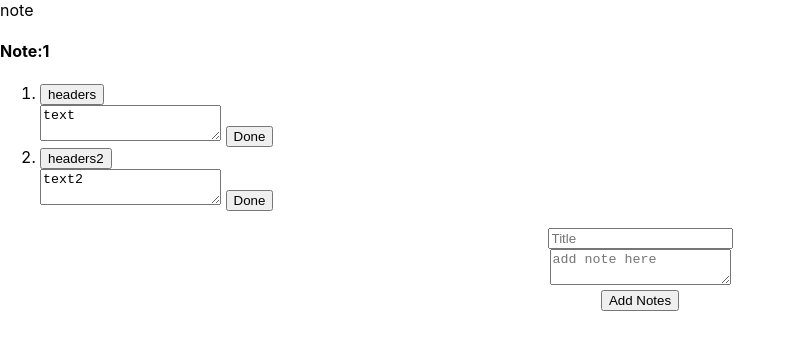
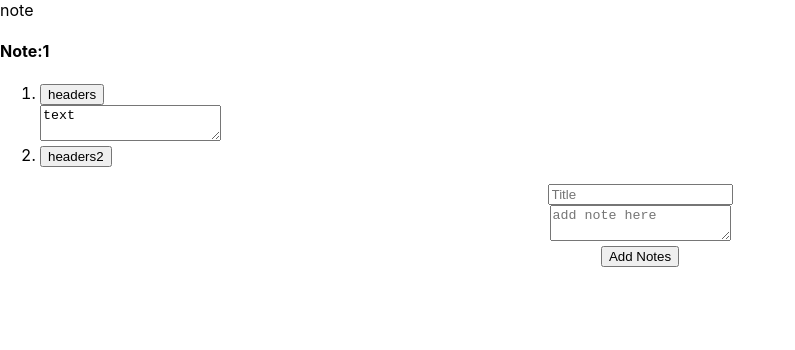
Before and after one commit to pjsherpa/note, a React (Create React App) app: page / in a window 1280 px wide. Both pictures are taken after a click on the button "headers". Shown: the top 350 px of the page, without its empty margins (0-795 px from the left). Built offline with nearby package versions, Linux system fonts and the light colour scheme.

Commit message:
notes now displaying one at a time WIP button to close notes

```diff
--- a/src/component/NoteInput.js
+++ b/src/component/NoteInput.js
@@ -13,6 +13,7 @@ const NoteInput = () => {
     { header: "headers2", text: "text2" },
   ]);
   const [notePop, setNotePop] = useState(0);
+  const [selectedNote, setSelectedNote] = useState(0);
   const [showText, setShowText] = useState(false);
 
   const addnoteTitle = (e) => {
@@ -29,23 +30,24 @@ const NoteInput = () => {
   useEffect(() => {
     setNotePop(notePop + 1);
   }, [notes]);
+
   const handleButtonClickShow = (header) => {
+    setSelectedNote(header);
     setShowText(!showText);
   };
 
   const noteList = notes.map((item) => {
     return (
       <li key={item.headers}>
-        <button onClick={handleButtonClickShow}>{item.header}</button>
-        <div>
-          {showText ? (
-            <>
-              <textarea>{item.text}</textarea> <button>Done</button>
-            </>
-          ) : (
-            ""
-          )}
-        </div>
+        <button onClick={() => handleButtonClickShow(item.header)}>
+          {item.header}
+        </button>
+        {selectedNote === item.header && showText && (
+          <div>
+            <textarea defaultValue={item.text}></textarea>{" "}
+            {/* <button onClick={'}>Done</button> */}
+          </div>
+        )}
       </li>
     );
   });
```
